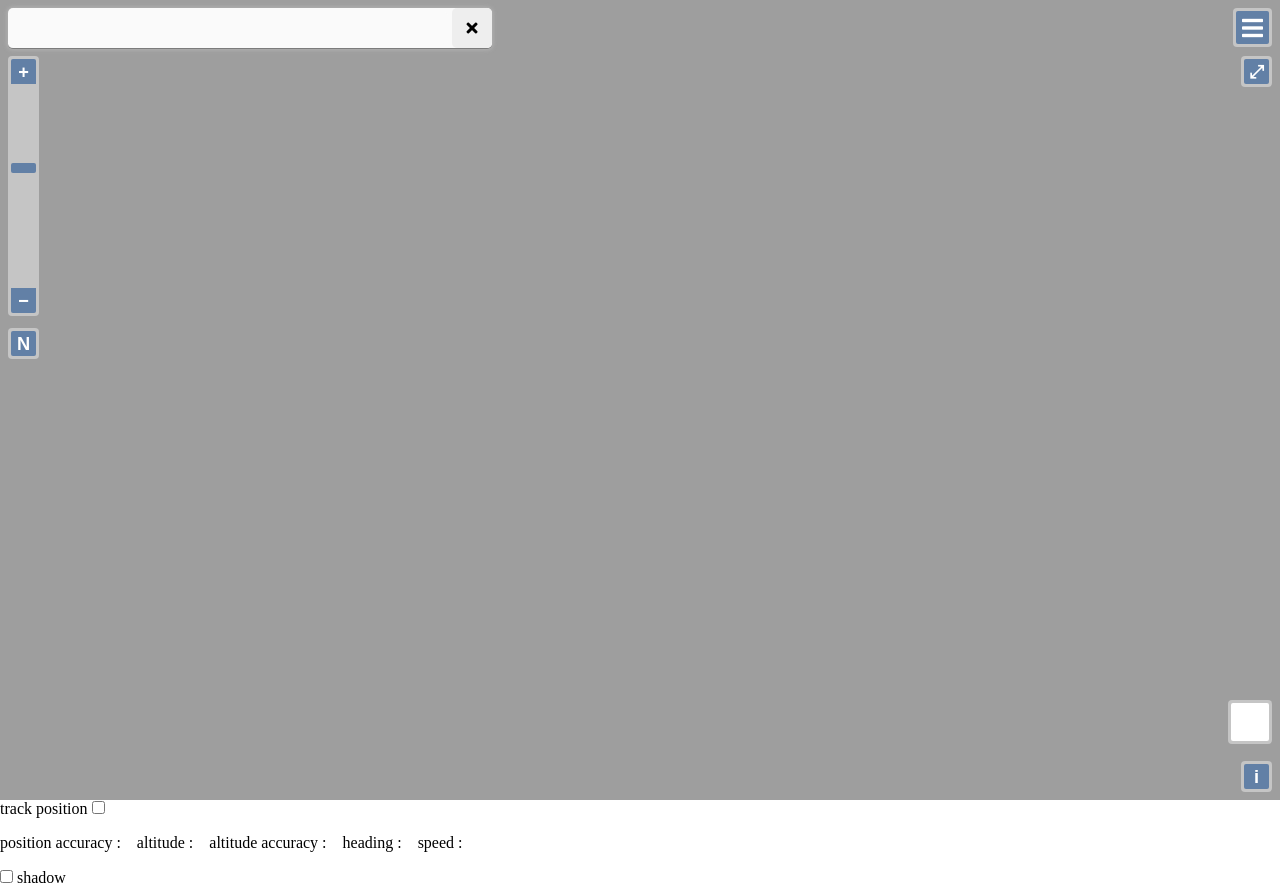
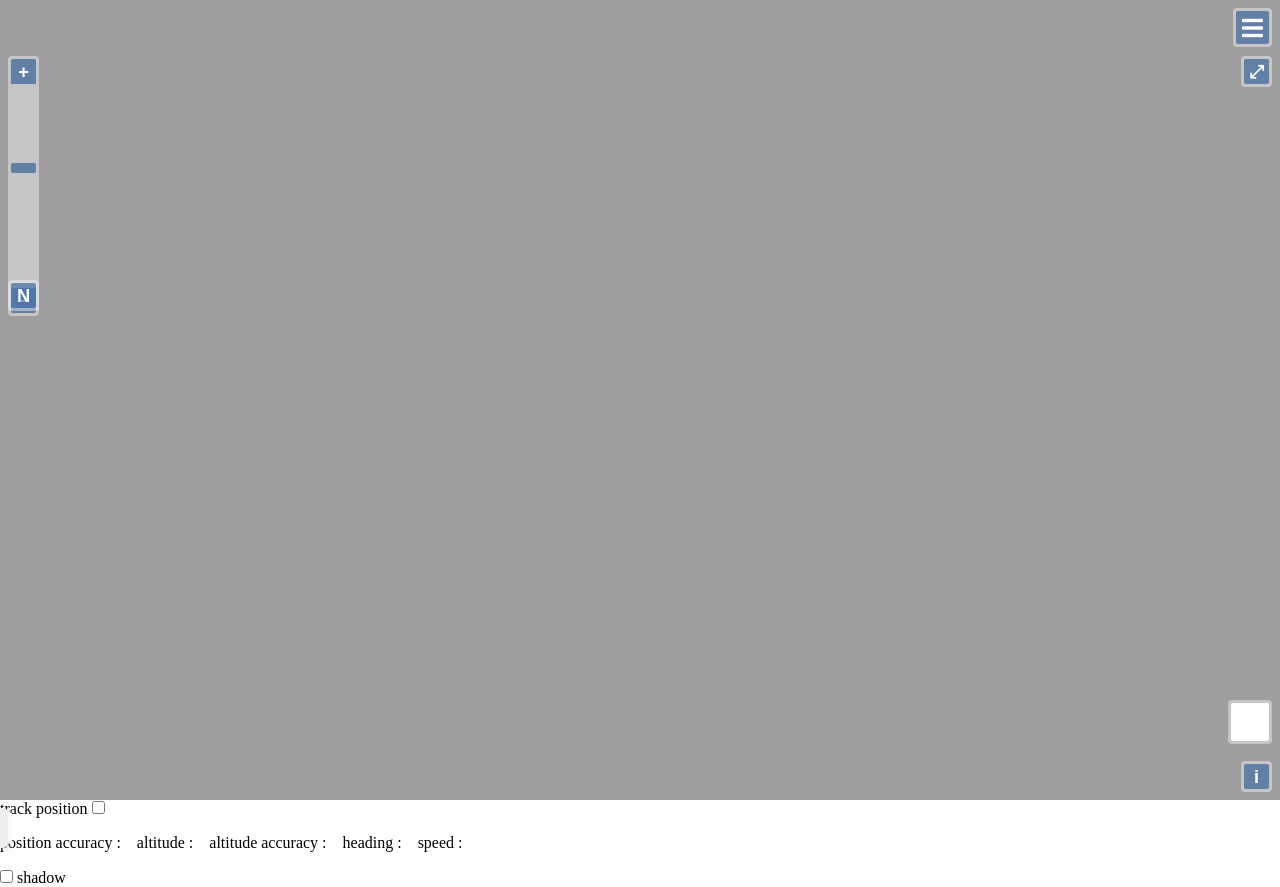
Before and after one commit to kure-kosen/kure_kosen_map, a PHP site: page /map.html in a window 1280 px wide. Run offline with PHP 8.4, Linux system fonts and the light colour scheme; some libraries are stand-ins or nearby versions.

Commit message:
pull前のコミット

```diff
--- a/assets/css/map.css
+++ b/assets/css/map.css
@@ -4,25 +4,29 @@
   width: 100%;
 }
 
+#map {
+  position: relative;
+  float: left;
+}
+
 .rotate-north {
-  top: calc( 3em + 280px );
+  top: 280px;
   left: .5em;
 }
+
 .ol-touch .rotate-north {
-/* [N]がかぶるので使用しない
-  top: 80px; */
-  top: calc( 3em + 3em + 200px + 3em );
+  top: 80px;
 }
 
 .ol-rotate {
   right: 3.5em !important;
-  top: calc( 3em + 0.5em ) !important;
   transition: opacity .25s linear,visibility 0s linear;
 }
 
 #map .ol-zoom .ol-zoom-out {
   margin-top: 204px;
 }
+
 #map .ol-zoomslider {
   background-color: transparent;
   top: 2.3em;
@@ -32,10 +36,9 @@
   margin-top: 212px;
 }
 
-/*#map .ol-touch .ol-zoomslider {
-top: 2.75em; 検索ボックスの影響で下にずらさないといけないのでコメントアウト
-  top: calc( 2.75em + 3em );
-}*/
+#map .ol-touch .ol-zoomslider {
+  top: 2.75em;
+}
 
 #map .ol-zoom-in.ol-has-tooltip:hover [role=tooltip],
 #map .ol-zoom-in.ol-has-tooltip:focus [role=tooltip] {
@@ -46,3 +49,29 @@
 #map .ol-zoom-out.ol-has-tooltip:focus [role=tooltip] {
   top: 232px;
 }
+
+.fullscreen:-moz-full-screen {
+  height: 100%;
+}
+
+.fullscreen:-webkit-full-screen {
+  height: 100%;
+}
+
+.fullscreen:-ms-fullscreen {
+  height: 100%;
+}
+
+.fullscreen:fullscreen {
+  height: 100%;
+}
+
+.fullscreen {
+  width: 100%;
+  height: 100%;
+}
+
+.fullscreenlayer {
+  position: absolute;
+  z-index: 1;
+}
--- a/assets/js/main.js
+++ b/assets/js/main.js
@@ -4,7 +4,7 @@
     new ol.interaction.DragRotateAndZoom()
   ]),
   controls: ol.control.defaults().extend([
-    new ol.control.FullScreen(),new app.RotateNorthControl(),new ol.control.ZoomSlider()
+    new ol.control.FullScreen({source: 'fullscreen'}),new app.RotateNorthControl(),new ol.control.ZoomSlider()
   ]),
   layers: [
     new ol.layer.Group({
--- a/map.html
+++ b/map.html
@@ -12,8 +12,10 @@
     <title>呉高専マップ</title>
   </head>
   <body>
+   <div id="fullscreen" class="fullscreen">
+    <div id="map" class="map"></div>
 
-    <div id="map" class="map"></div>
+<div class="fullscreenlayer">
 
     <form action="#" method="post" class="search" id="search">
      <div class="search-box">
@@ -133,6 +135,8 @@
      </div>
     </nav>
 
+</div>
+
     <div id="info" style="display: none;"></div>
     <label for="track">
       track position
@@ -171,5 +175,6 @@
 
     <script type="text/javascript" src="assets/js/main.js"></script>
     <script type="text/javascript" src="assets/js/map-design.js"></script>
+   </div>
   </body>
 </html>
```
